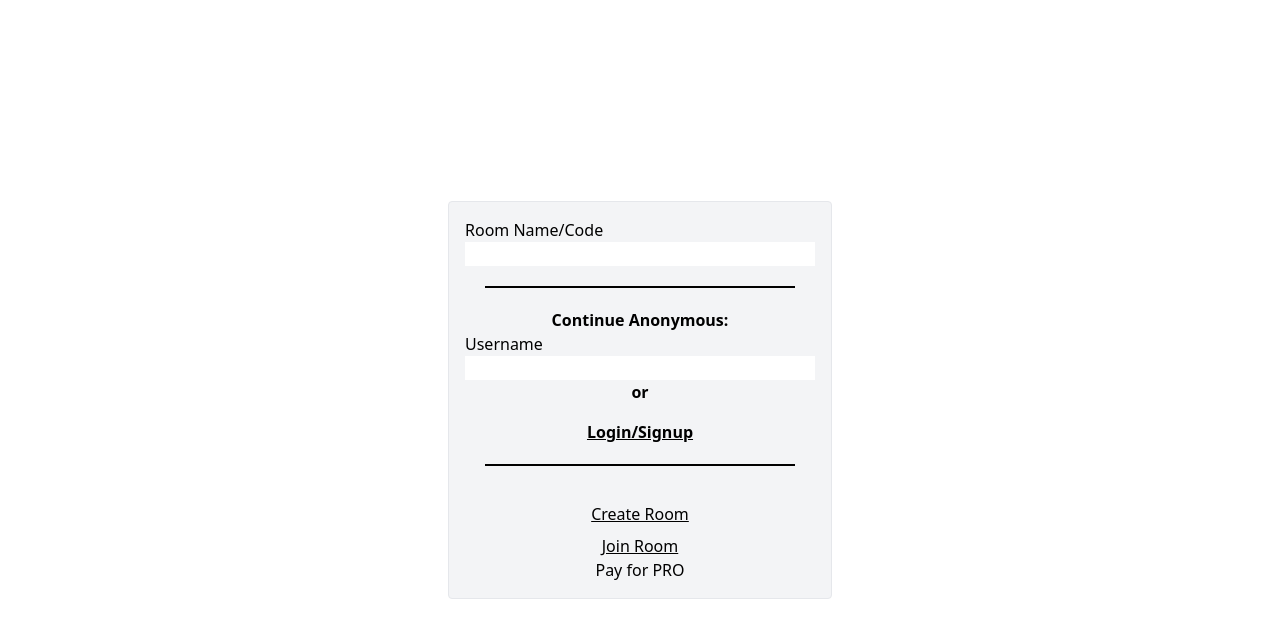
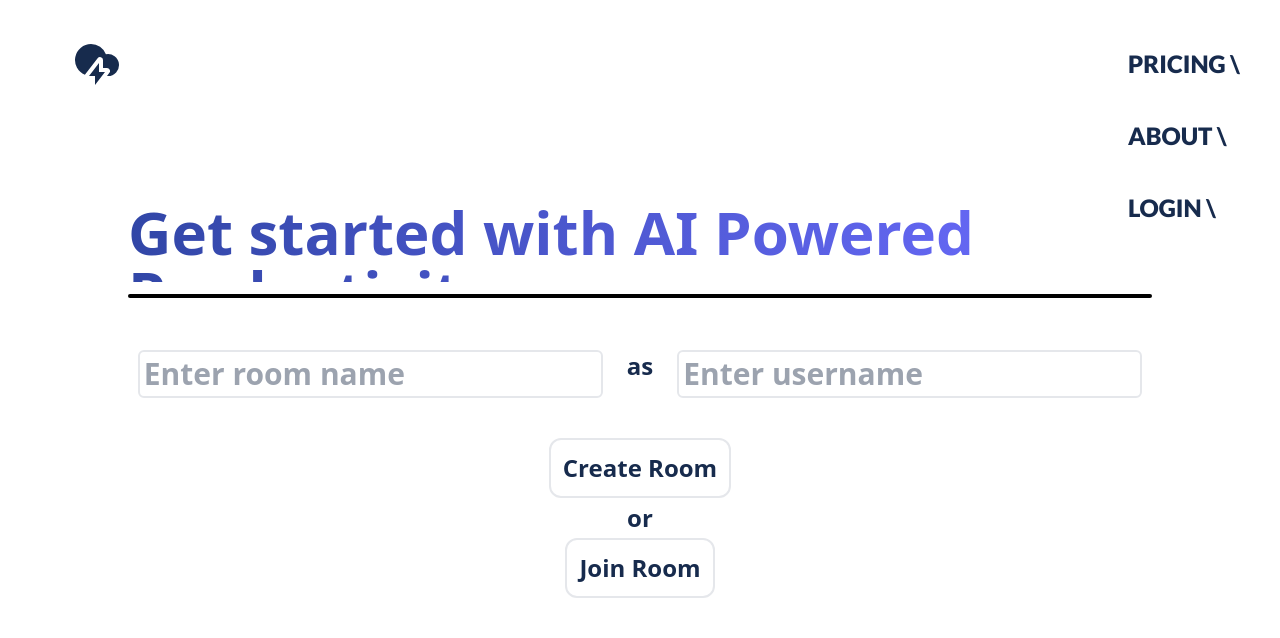
Before and after one commit to PoromKamal/StormAI, a React (Create React App) app in the folder frontend/: page / in a window 1280 px wide. Shown: the top 638 px of the page. Built offline with nearby package versions, Linux system fonts and the light colour scheme; no server answers.

Commit message:
Improved landing page UI

```diff
--- a/frontend/public/index.html
+++ b/frontend/public/index.html
@@ -9,6 +9,10 @@
       name="description"
       content="Web site created using create-react-app"
     />
+    <link rel="preconnect" href="https://fonts.googleapis.com">
+    <link rel="preconnect" href="https://fonts.gstatic.com" crossorigin>
+    <link href="https://fonts.googleapis.com/css2?family=Lilita+One&display=swap" rel="stylesheet">
+    <link href="https://fonts.googleapis.com/css2?family=Lato:wght@400;900&display=swap" rel="stylesheet">
     <link rel="apple-touch-icon" href="%PUBLIC_URL%/logo192.png" />
     <!--
       manifest.json provides metadata used when your web app is installed on a
--- /dev/null
+++ b/frontend/src/room/components/NavBar.js
@@ -0,0 +1,62 @@
+import axios from "axios"
+import { RiThunderstormsFill } from "react-icons/ri"
+import { useState, useEffect } from "react"
+import apiService from "../../services/apiService"
+
+const NavBar = () => {
+    const [user, setUser] = useState({"authenticated": false});
+    const [hover, setHover] = useState(false);
+    useEffect(() => {
+        apiService.getMe().then((response) => {
+            let user = {};
+            if (response.error != null){
+                user = {"authenticated": false};
+            }else{
+                user = {"authenticated": true, "username": response.username};
+            }
+            setUser(user);
+        })
+    }, []);
+
+    const handleEnter = () => {
+        setHover(true)
+    };
+
+    const handleLeave = () => {
+        setHover(false)
+    };
+
+    const animateText = "hover:animate-text hover:bg-gradient-to-r from-blue-900 via-indigo-500 to-cyan-400 bg-clip-text hover:text-transparent"
+
+    return (
+        <div className="right-10 top-0 flex flex-col absolute z-10 font-Lato text-2xl mt-12 font-bold text-storm-blue">
+            <div className={`transition-all hover:font-extrabold hover:scale-x-110 cursor-pointer ${animateText}`}>
+                PRICING \
+            </div>
+            <div className={`transition-all my-10 hover:font-extrabold hover:scale-x-110 cursor-pointer ${animateText}`}>
+                ABOUT \
+            </div>
+            {
+                user.authenticated ?
+                <div
+                    onMouseEnter={handleEnter}
+                    onMouseLeave={handleLeave}>
+                    <div className={`transition-all hover:font-extrabold hover:scale-x-110 cursor-pointer ${animateText}`}>
+                        {user.username.toUpperCase()} \
+                    </div>
+
+                    <a className={` transition-all duration-1000 ${hover ? "animate-logo": "hidden" }  hover:font-extrabold hover:scale-x-110 cursor-pointer text-xl ${animateText}`}
+                            href={`${process.env.REACT_APP_AUTH_SERVER}/logout`}>
+                            LOGOUT \
+                    </a>
+                </div> :
+                <a className={`transition-all hover:font-extrabold hover:scale-x-110 cursor-pointer ${animateText}`}
+                    href={`${process.env.REACT_APP_AUTH_SERVER}/oauth2/authorization/auth0`}>
+                    LOGIN \
+                </a>
+            }
+        </div>
+    )
+
+}
+export default NavBar;
--- a/frontend/src/room/components/Room.js
+++ b/frontend/src/room/components/Room.js
@@ -9,6 +9,8 @@ import PayButton from './PayButton';
 import AuthButton from '../../flowboard/components/button/AuthButton';
 import apiService from '../../services/apiService';
 import roomService from '../services/RoomService';
+import StormLogo from './StormLogo';
+import NavBar from './NavBar';
 
 export const YjsContext = createContext(null);
 
@@ -48,6 +50,7 @@ const Room = () => {
   const createRoom = async () => {
     const res = await roomService.createRoom({ name: roomName });
     if (!res.success) {
+      console.log("unable to create room");
       return;
     }
     console.log(res);
@@ -87,67 +90,81 @@ const Room = () => {
     setRoomCreatedOrJoined(true);
   };
 
-  if (!roomCreatedOrJoined && roomId) {
-    return (
-      <div className='h-full flex justify-center content-center'>
-        <div className='w-96 flex flex-col border bg-gray-100 m-auto justify-center p-4 rounded'>
-          <p>You've been invited to:</p>
-          <p className='text-2xl'>{roomId}</p>
-          <label className='mt-2'>Username</label>
-          <input type="text" value={username} onChange={(e) => setUsername(e.target.value)} />
-          {!roomExists && <p className='text-red-500'>Sorry! That room does not exist</p>}
-          <button className='mt-4 underline' onClick={joinRoom}>Join Room</button>
+  const horizontalLine = (<div className='mx-32 my-3 rounded-lg h-1 bg-black'/>)
+  const animateText = "hover:animate-text hover:bg-gradient-to-r from-blue-900 via-indigo-500 to-cyan-400 hover:text-white"
+
+  if(!roomCreatedOrJoined){
+    return(
+      <div className='h-full flex flex-col justify-center'>
+        <StormLogo />
+        <NavBar/>
+        <div className='h-20 ml-32 text-6xl font-semibold text-storm-blue animate-introText animate-text bg-gradient-to-r from-blue-900 via-indigo-500 to-cyan-400 bg-clip-text text-transparent'>
+          Get started with AI Powered Productivity.
+        </div>
+
+        {horizontalLine}
+
+        <div className='flex flex-col justify-evenly text-2xl font-semibold text-storm-blue mx-auto'>
+          <div className='w-full flex gap-6 mt-10'>
+
+            {
+              roomId ?
+                <>
+                  <div>
+                    You've been invited to:
+                    <p className='text-2xl'>{roomId}</p>
+                  </div>
+                </> :
+                <input class="w-fit text-3xl border border-solid border-2 rounded-md font-semibold p-1" type="text" placeholder='Enter room name' value={roomName} onChange={(e) => setRoomName(e.target.value)} />
+            }
+
+            {
+              user.authenticated ?
+                "":
+                <>
+                  <div>
+                    as
+                  </div>
+                  <input class="w-fit text-3xl border border-solid border-2 rounded-md font-semibold p-1"
+                    type="text"
+                    placeholder='Enter username'
+                    value={username}
+                    onChange={(e) => setUsername(e.target.value)} />
+                </>
+            }
+
+
+          </div>
+
+          {
+            roomId ?
+              <>
+              </> :
+              <>
+                <button className={`mx-auto w-fit mt-10 border-solid border-2 rounded-xl font-semibold p-3  ${animateText}`}
+                  onClick={createRoom}>
+                  Create Room
+                </button>
+                <div className="mx-auto my-1">
+                  or
+                </div>
+              </>
+          }
+
+          <button className={`mx-auto w-fit border-solid border-2 rounded-xl font-semibold p-3  ${animateText}`}
+            onClick={joinRoom}>
+            Join Room
+          </button>
+          {!roomExists && <p className='mx-auto font-semibold text-red-500'>Room does not exist</p>}
         </div>
       </div>
-    )
-  } else if (!roomCreatedOrJoined && !user.authenticated) {
-    return (
-      <div className='h-full flex justify-center content-center'>
-        <div className='w-96 flex flex-col border bg-gray-100 m-auto justify-center p-4 rounded'>
-          <label>Room Name/Code</label>
-          <input type="text" value={roomName} onChange={(e) => setRoomName(e.target.value)} />
-          <div className='flex justify-center'>
-            <div className='m-5 h-0.5 w-80 bg-black' />
-          </div>
-          <h1 className="font-bold text-center">Continue Anonymous: </h1>
-
-          <label>Username</label>
-          <input type="text" value={username} onChange={(e) => setUsername(e.target.value)} />
-
-          <h1 className="font-bold text-center">or</h1>
-          <a className='mt-4 underline text-center font-bold' href={`${process.env.REACT_APP_AUTH_SERVER}/oauth2/authorization/auth0`}>Login/Signup</a>
-          <div className='flex justify-center'>
-            <div className='m-5 h-0.5 w-80 bg-black' />
-          </div>
-          {!roomExists && <p className='text-red-500'>Room does not exist</p>}
-          <button className='mt-4 underline' onClick={createRoom}>Create Room</button>
-          <button className='mt-2 underline' onClick={joinRoom}>Join Room</button>
-          <PayButton/>
-        </div>
-      </div>
-    );
-  }
-  else if (!roomCreatedOrJoined) {
-    return (
-      <div className='h-full flex justify-center content-center'>
-        <div className='w-96 flex flex-col border bg-gray-100 m-auto justify-center p-4 rounded'>
-          Welcome {user.username}!
-          <div className='flex justify-center'>
-            <div className='m-2 h-0.5 w-80 bg-black' />
-          </div>
-          <label>Room Name/Code</label>
-          <input type="text" value={roomName} onChange={(e) => setRoomName(e.target.value)} />
-          {!roomExists && <p className='text-red-500'>Room does not exist</p>}
-          <button className='mt-4 underline' onClick={createRoom}>Create Room</button>
-          <button className='mt-2 underline' onClick={joinRoom}>Join Room</button>
-        </div>
-      </div>
-    );
+      )
   }
 
   return (
     <>
       <YjsContext.Provider value={{ yDoc, yjsProvider }}>
+        <StormLogo/>
         <RoomInfo />
         <AuthButton />
         <ReactFlowProvider>
--- /dev/null
+++ b/frontend/src/room/components/StormLogo.js
@@ -0,0 +1,37 @@
+import axios from "axios"
+import { RiThunderstormsFill } from "react-icons/ri"
+import { useState } from "react"
+import { redirect } from "react-router-dom"
+
+const StormLogo = () => {
+    const [hover, setHover] = useState(false)
+
+    const onHover = () => {
+        setHover(true);
+    }
+
+    const onLeave = () => {
+        setHover(false);
+    }
+
+    return (
+        <a href="/">
+            <div className="flex left-0 top-0 justify-center items-center absolute z-10 m-10 text-4xl font-lilita-one font-normal text-storm-blue cursor-pointer"
+                href>
+                <div className={hover ? "animate-logo" : "invisible"}>
+                    st
+                </div>
+                <RiThunderstormsFill
+                    onMouseEnter={onHover}
+                    onMouseLeave={onLeave}
+                    className={`transition-all translate-x-3 w-8 h-8 mt-2 scale-150 hover:scale-100 hover:translate-x-0 ${hover? "" : ""}`}/>
+                <div className={hover ? "animate-logo" : "invisible"}>
+                    orm.ai
+                </div>
+            </div>
+        </a>
+
+    )
+
+}
+export default StormLogo;
--- a/frontend/tailwind.config.js
+++ b/frontend/tailwind.config.js
@@ -4,7 +4,40 @@ module.exports = {
     "./src/**/*.{js,jsx,ts,tsx}",
   ],
   theme: {
-    extend: {},
+    extend: {
+      fontFamily:{
+        "lilita-one": ["Lilita One"],
+        "Lato": ["Lato"],
+      },
+      colors:{
+        "storm-blue": "#172B4D",
+      },
+      animation:{
+        logo: "fadeIn 0.3s ease-in",
+        introText: "fadeIn 0.8s ease-in",
+        text: 'text 5s ease infinite',
+      },
+
+      keyframes: theme => ({
+        fadeIn: {
+          "0%": {
+            opacity: 0,
+          },
+          "100%": {
+            opacity: 1,
+          },
+        },
+        text: {
+          '0%, 100%': {
+            'background-size': '200% 200%',
+            'background-position': 'left center',
+          },
+          '50%': {
+            'background-size': '200% 200%',
+            'background-position': 'right center',
+          },
+      }}),
+    },
   },
   plugins: [],
 }
```
Also changed, not shown: frontend/package.json (+2 -5 lines).
